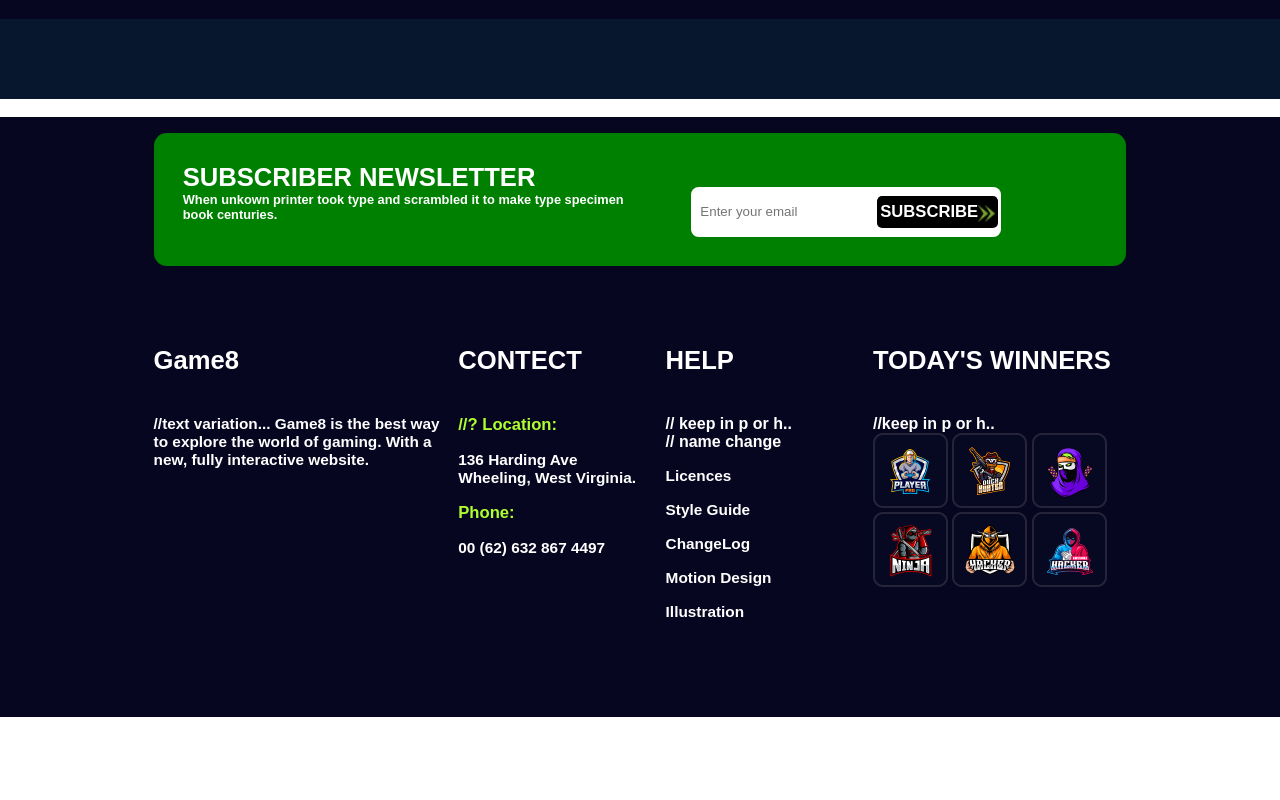
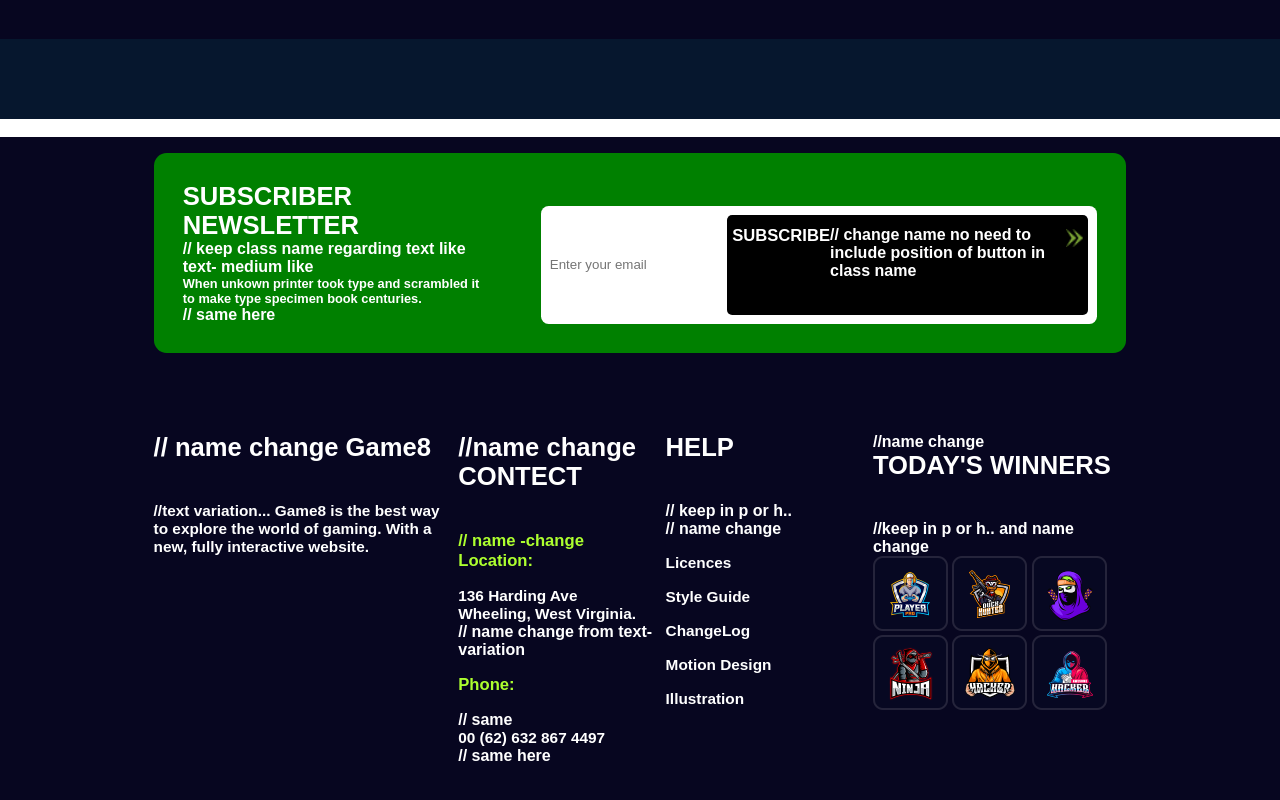
Before and after one commit to rajesh-konki18/technovert-task-1, a plain HTML site: page changes/change.html in a window 1280 px wide. Shown: the part 2432-3232 px from the top of the page. Before the commit the page ends 3149 px from the top, so only its background shows below. Drawn offline with Linux system fonts and the light colour scheme; files that its build step writes are made by us from their sources; files whose address does not match are found by name.

Commit message:
minimal changes

```diff
--- a/changes/change.html
+++ b/changes/change.html
@@ -132,7 +132,7 @@
         <div class="row-container">
             <div class="container-info">
                 <div >
-                    <p class="row-head">8697</p>
+                    <p class="row-head">8697</p>   // text variation
                     <p class="row-content">TWITCH STREAMS</p>
                 </div>
                 <div >
@@ -156,20 +156,20 @@
         <div class="footer-begin">
             <div class="footer-container">
                 <div class="footer-left">
-                    <p class="footer-large">SUBSCRIBER NEWSLETTER</p>
-                    <p class="footer-medium">When unkown printer took type and scrambled it to make type specimen book centuries.</p>
+                    <p class="footer-large">SUBSCRIBER NEWSLETTER</p>       // keep class name regarding text like text- medium like
+                    <p class="footer-medium">When unkown printer took type and scrambled it to make type specimen book centuries.</p> // same here
                 </div>
                 <div class="footer-right">
                     <input type="email" placeholder="Enter your email" class="input">
                     <div class="button-outer">
-                        <div class="right-button">SUBSCRIBE</div>
+                        <div class="right-button">SUBSCRIBE</div> // change name no need to include position of button in class name
                         <img src="images/629f1afb40914e10fca604ec_Read-More.png" alt="arrow" id="button-img">
                     </div>
                 </div>
             </div>
             <div class="footer-end">
                 <div>
-                    <div class="end-head">
+                    <div class="end-head">  // name change
                         Game8
                     </div>
                     <div class="end-content">    //text variation...
@@ -177,15 +177,15 @@
                     </div>
                 </div>
                 <div>
-                    <div class="end-head">
+                    <div class="end-head">  //name change
                         CONTECT
                     </div>
-                    <div class="col2-head">    //?
+                    <div class="col2-head">    // name -change
                         Location:
                     </div>
-                    <div class="col2-text">136 Harding Ave Wheeling, West Virginia.</div>
-                    <div class="col2-head">Phone:</div>
-                    <div class="col2-text">00 (62) 632 867 4497</div>
+                    <div class="col2-text">136 Harding Ave Wheeling, West Virginia.</div>  // name change from text-variation
+                    <div class="col2-head">Phone:</div>    // same
+                    <div class="col2-text">00 (62) 632 867 4497</div> // same here
                 </div>
                 <div>
                     <div class="end-head">HELP</div> // keep in p or h..
@@ -197,8 +197,8 @@
                     <p>Illustration</p>
                     </div>
                 </div>
-                <div class="end-col">
-                    <div class="end-head">TODAY'S WINNERS</div>  //keep in p or h..
+                <div class="end-col">   //name change
+                    <div class="end-head">TODAY'S WINNERS</div>  //keep in p or h.. and name change
                     <div class="logos">
                         <img src="images/foot-1.png" alt="">
                         <img src="images/foot-2.png" alt="">
```
